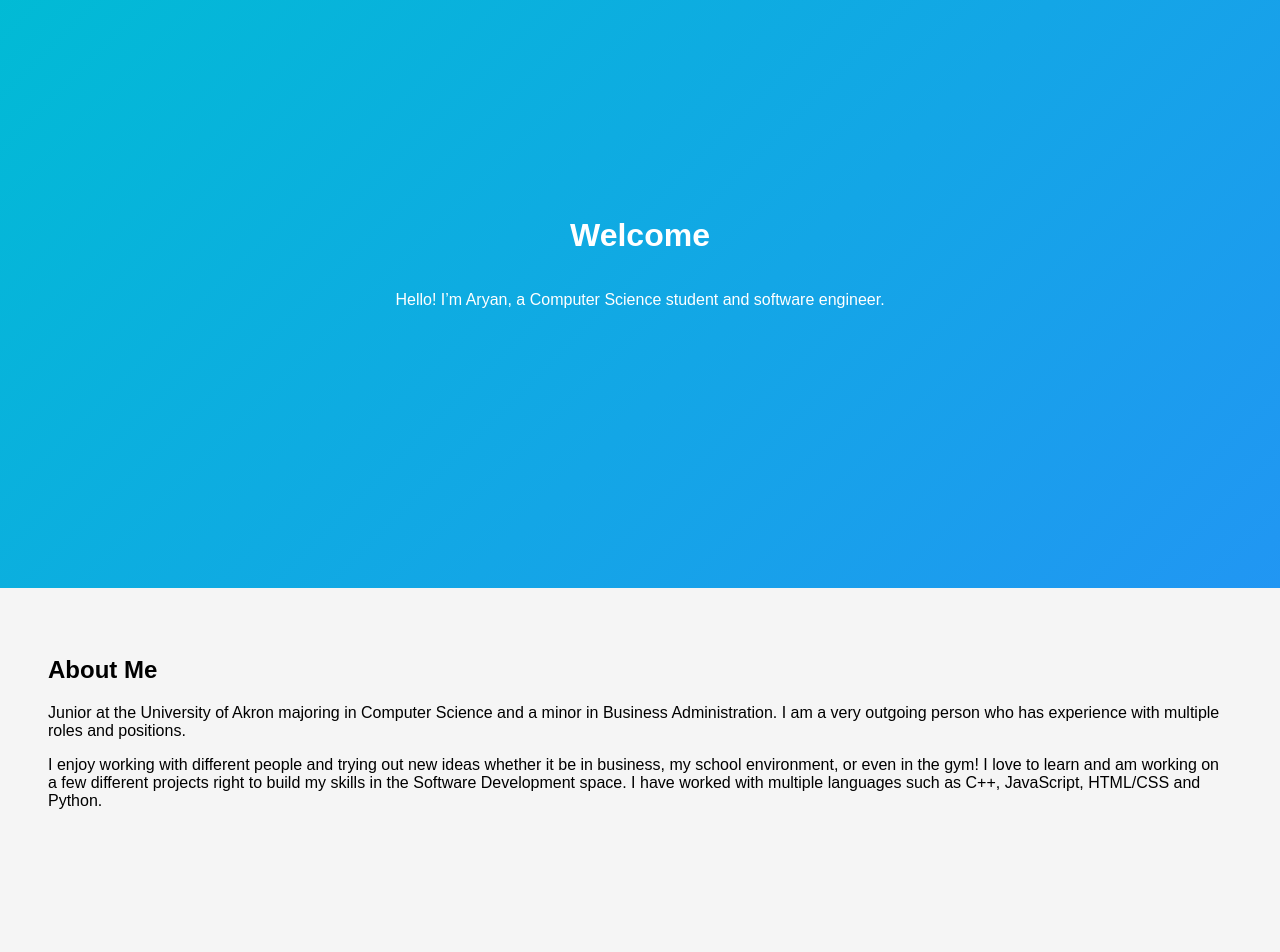
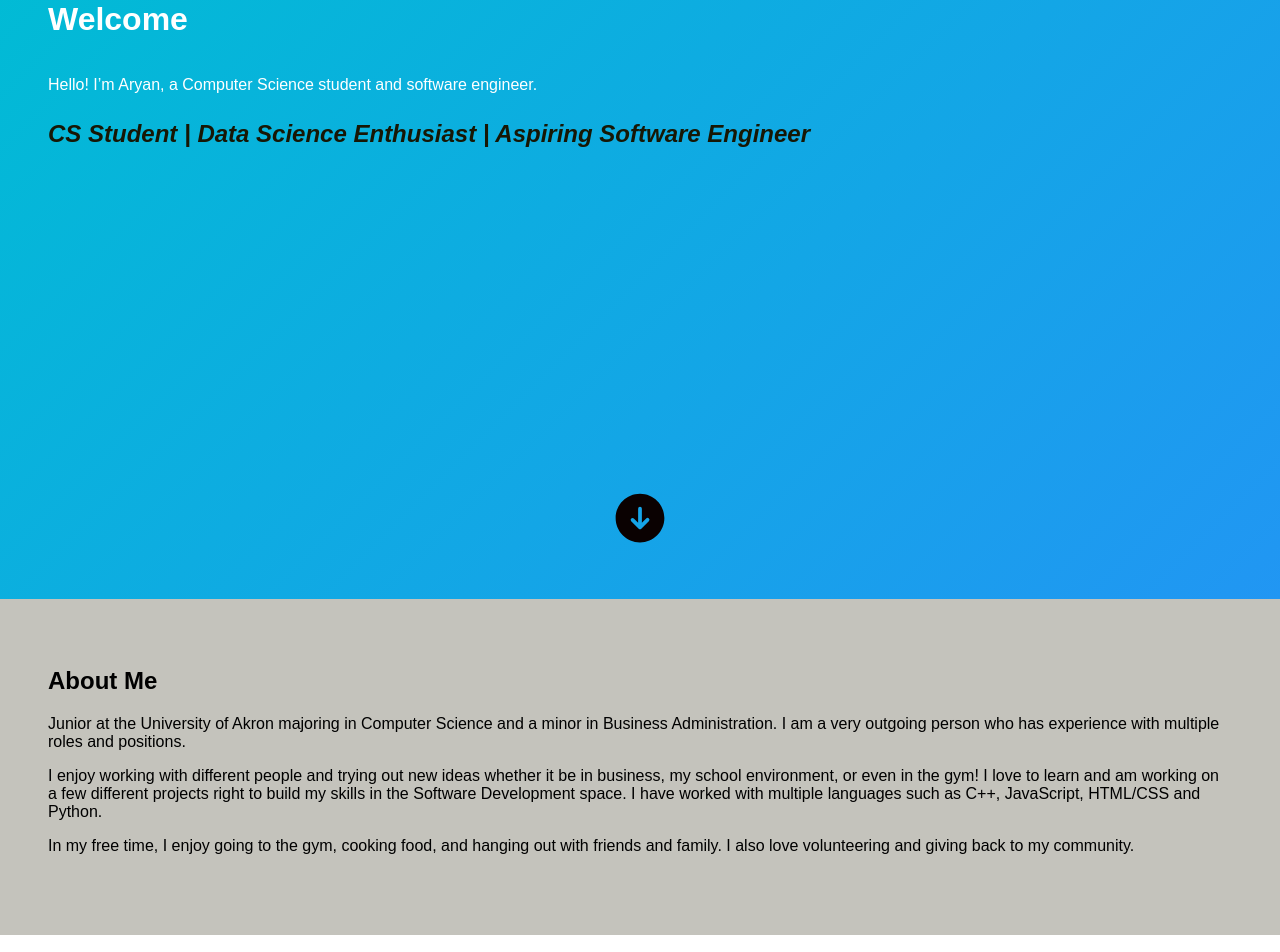
Before and after one commit to AryanP27/My-Website, a React (Create React App) app: page / in a window 1280 px wide. Shown: the part 120-1072 px from the top of the page. Built offline with nearby package versions, Linux system fonts and the light colour scheme.

Commit message:
Fix button + add more styling/colors

```diff
--- a/package.json
+++ b/package.json
@@ -10,6 +10,7 @@
     "@testing-library/user-event": "^13.5.0",
     "react": "^19.1.0",
     "react-dom": "^19.1.0",
+    "react-icons": "^5.5.0",
     "react-scripts": "5.0.1",
     "web-vitals": "^2.1.4"
   },
@@ -20,8 +21,6 @@
     "eject": "react-scripts eject",
     "predeploy": "npm run build",
     "deploy": "gh-pages -d build"
-
-
   },
   "eslintConfig": {
     "extends": [
--- a/src/App.css
+++ b/src/App.css
@@ -1,13 +1,11 @@
 /* App.css */
 
-/* Reset a bit */
 body, html {
   margin: 0;
   font-family: Arial, sans-serif;
   scroll-behavior: smooth;
 }
 
-/* Navbar */
 .navbar {
   position: sticky;
   top: 0;
@@ -35,7 +33,6 @@ body, html {
 
 /* Sections */
 .section {
-  min-height: 70vh;
   padding: 3rem;
 }
 
@@ -45,32 +42,35 @@ body, html {
   display: flex;
   flex-direction: column;
   justify-content: center;
-  align-items: center;
-  text-align: center;
+  align-items: left;
+  text-align: left;
+  min-height: 50vh;
 }
 
 .about {
-  background: #f5f5f5;
+  background: #c4c3bc;
+  min-height: 30vh;
 }
 
 .work-history {
   background: #fff;
+  min-height: 50vh;
 }
 
 .projects {
   background: #e3f2fd;
+  min-height: 30vh;
 }
 
 .contact {
   background: #f5f5f5;
+  min-height: 10vh;
 }
 
-/* Work history cards */
 .job {
   margin-bottom: 2rem;
 }
 
-/* Project cards */
 .project-cards {
   display: flex;
   gap: 1rem;
@@ -84,3 +84,36 @@ body, html {
   box-shadow: 0 2px 5px rgba(0,0,0,0.1);
   flex: 1 1 calc(50% - 1rem);
 }
+
+.tagline {
+  font-size: 1.5rem;
+  margin-top: 10px;
+  color: #171705;
+  font-style: italic;
+}
+
+.icon-button {
+  background: none;
+  border: none;
+  padding: 0;
+  margin: 0;
+  cursor: pointer;
+  outline: none;
+  margin-top: 20rem;
+}
+
+.icon-button svg {
+  color: rgb(10, 1, 1);
+  transition: transform 0.3s ease, color 0.3s ease;
+}
+
+.icon-button:hover svg {
+  animation: bounce 0.6s;
+  transform: translateY(0);
+  color: #9f2572;
+}
+
+@keyframes bounce {
+  0%, 100% { transform: translateY(0); }
+  50% { transform: translateY(5px); }
+}
--- a/src/App.js
+++ b/src/App.js
@@ -1,5 +1,7 @@
 import React from 'react';
 import './App.css';
+import { HiArrowDownCircle } from "react-icons/hi2";
+
 
 function App() {
   // Scroll helper
@@ -25,7 +27,12 @@ function App() {
       <header className="section home" id="home">
         <h1>Welcome</h1>
         <p>Hello! I’m Aryan, a Computer Science student and software engineer.</p>
+        <h2 className="tagline">CS Student | Data Science Enthusiast | Aspiring Software Engineer</h2>
+        <button className="icon-button">
+          <HiArrowDownCircle size={60} />
+        </button>
       </header>
+
 
       {/* About Me */}
       <section className="section about" id="about">
@@ -37,6 +44,10 @@ function App() {
           I enjoy working with different people and trying out new ideas whether it be in business, my school environment, or even in the gym!
           I love to learn and am working on a few different projects right to build my skills in the Software Development space.
           I have worked with multiple languages such as C++, JavaScript, HTML/CSS and Python.
+        </p>
+
+        <p>
+          In my free time, I enjoy going to the gym, cooking food, and hanging out with friends and family. I also love volunteering and giving back to my community.
         </p>
       </section>
 
```
Also changed, not shown: 1 other file (tests, documents, lock files or other folders).
